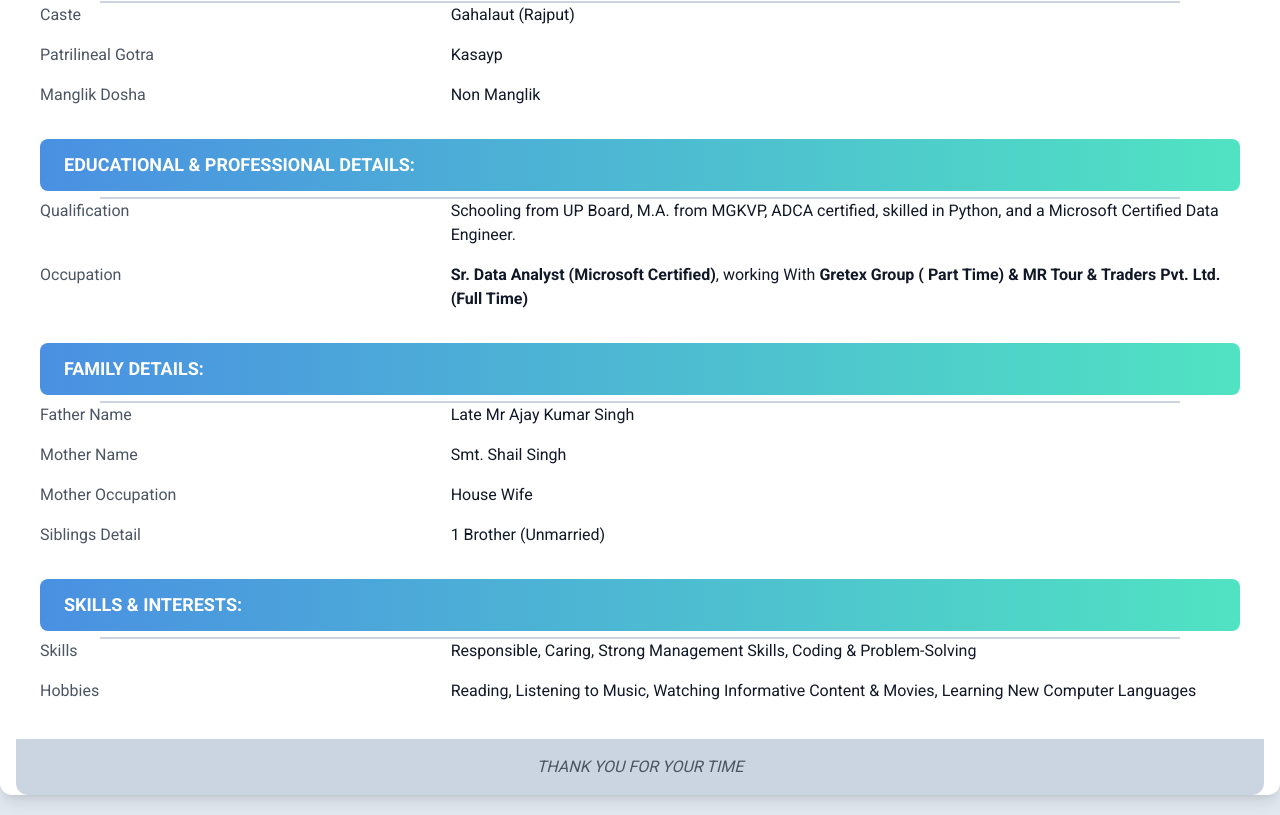
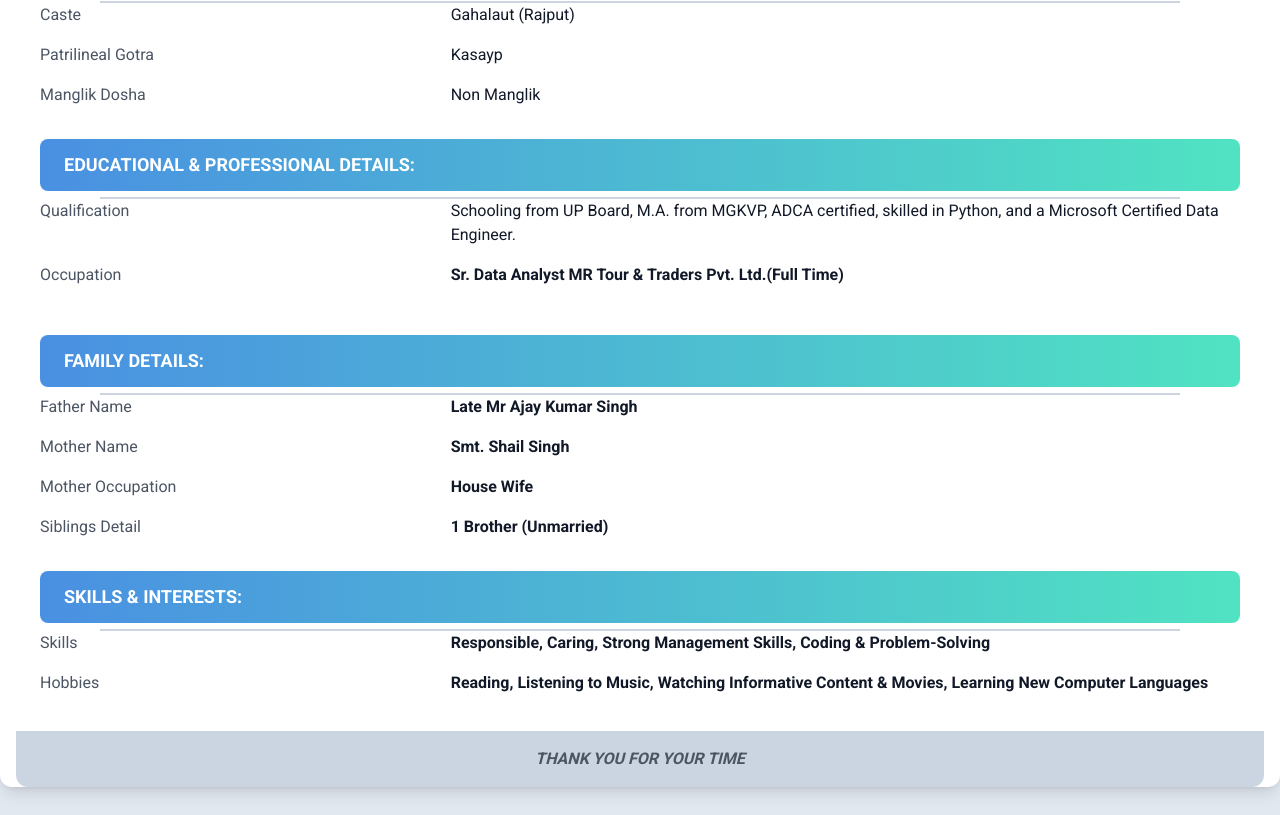
Before and after one commit to Anupdev930/AjitSinghBio, a plain HTML site: page index.html in a window 1280 px wide. Shown: the part 861-1676 px from the top of the page. Drawn offline with nearby package versions, Linux system fonts and the light colour scheme.

Commit message:
Update index.html

```diff
--- a/index.html
+++ b/index.html
@@ -306,7 +306,7 @@
         <div class="font-medium text-gray-600">Qualification</div>
         <div class="text-gray-900">Schooling from UP Board, M.A. from MGKVP, ADCA certified, skilled in Python, and a Microsoft Certified Data Engineer.</div>
         <div class="font-medium text-gray-600">Occupation</div>
-        <div class="text-gray-900"><b>Sr. Data Analyst <strong>(Microsoft Certified)</strong></b>, working With <b>Gretex Group ( Part Time) & MR Tour & Traders Pvt. Ltd.(Full Time)</b></div>
+        <div class="text-gray-900"><b>Sr. Data Analyst <strong>  MR Tour & Traders Pvt. Ltd.(Full Time)</b></div>
       </div>
     </div>
 
```
